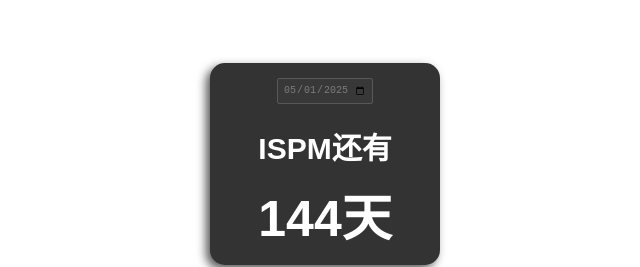
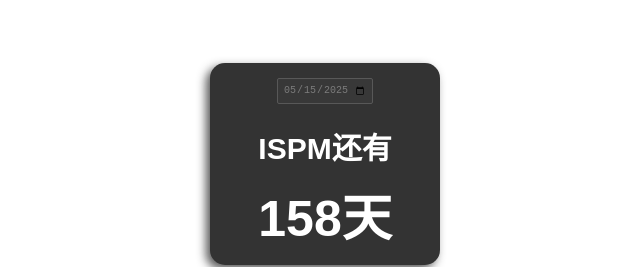
Before and after one commit to Jammyooo/Countdown, a plain HTML site: page index.html in a window 1280 px wide. Shown: the part 236-503 px from the top of the page, 315-955 px from the left. Drawn offline with Linux system fonts and the light colour scheme.

Commit message:
Update index.html

```diff
--- a/index.html
+++ b/index.html
@@ -50,7 +50,7 @@
 </head>
 <body>
     <div class="card">
-        <input type="date" id="targetDate" value="2025-05-01">
+        <input type="date" id="targetDate" value="2025-05-15">
         <h1>ISPM还有</h1>
         <div id="countdown" class="countdown">请输入目标日期</div>
     </div>
```
